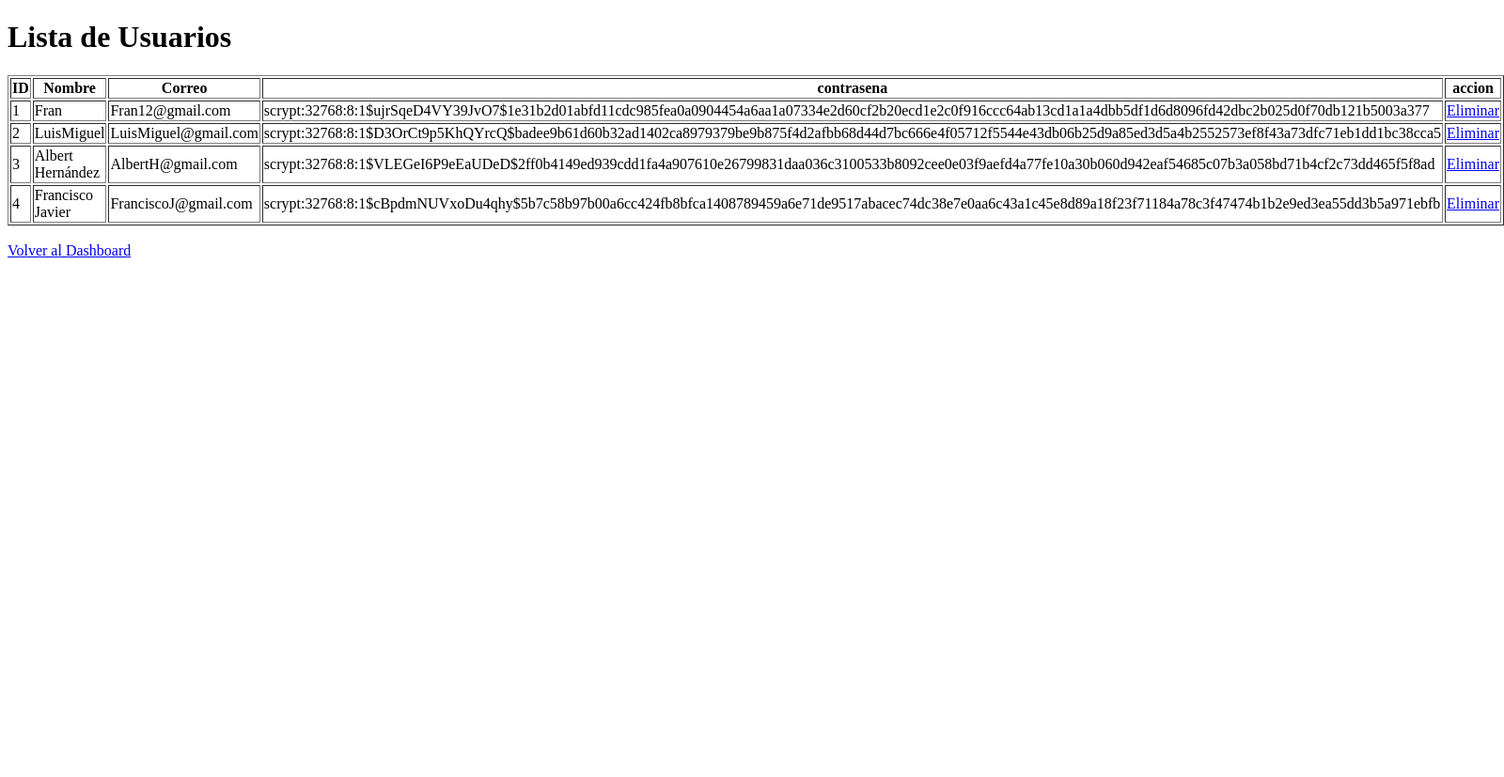
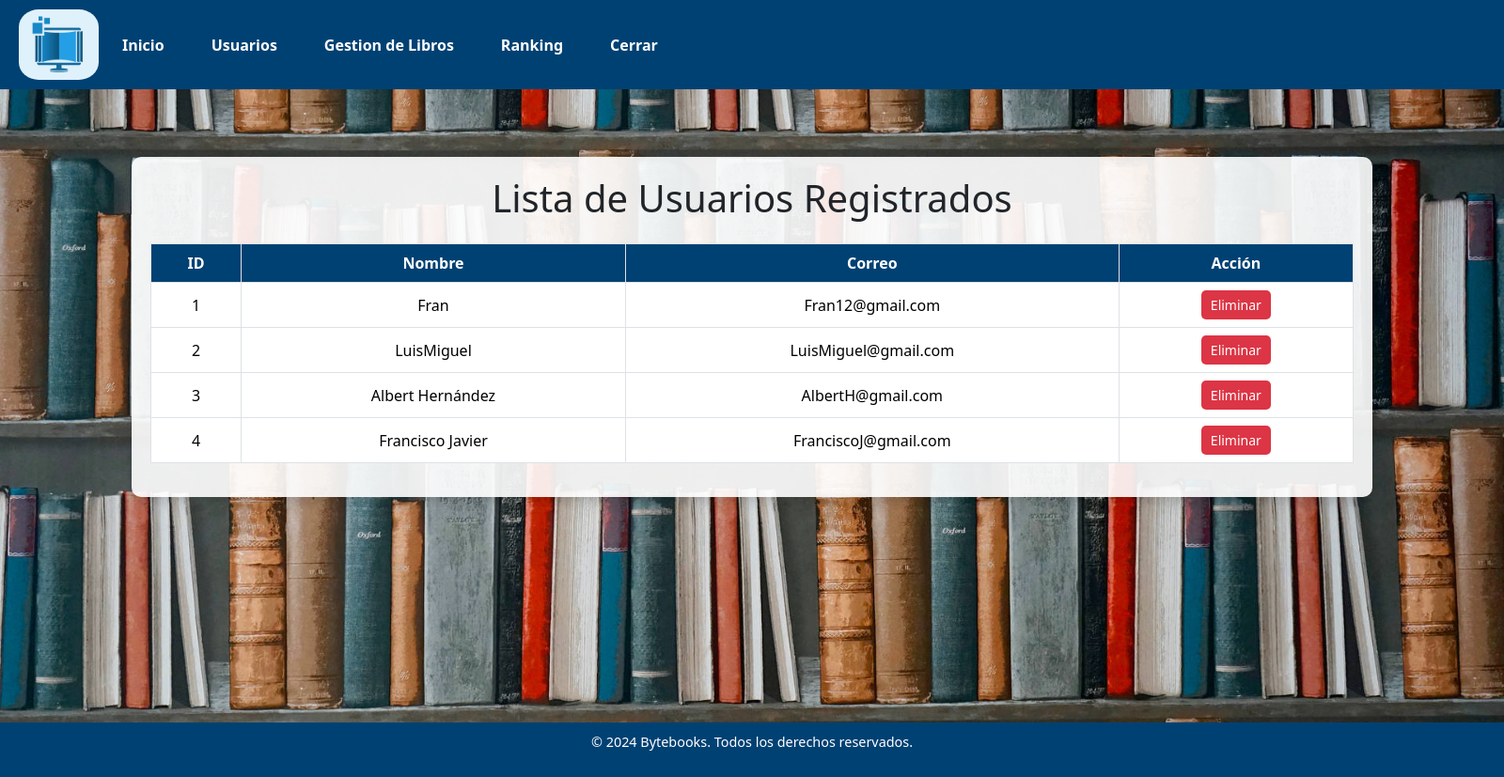
Before and after one commit to Codemaker83639/Bytebooks_2.0, a Flask app: page /admin/users in a window 1600 px wide. Shown: the whole page at 94% size. Before the commit the page ends 274 px from the top, so only its background shows below. Run offline with Flask 3, Linux system fonts and the light colour scheme.

Commit message:
Admin cambios finales

```diff
--- a/templates/admin/dashboard.html
+++ b/templates/admin/dashboard.html
@@ -4,7 +4,7 @@
 <head>
     <meta charset="UTF-8">
     <meta name="viewport" content="width=device-width, initial-scale=1.0">
-    <title>Bytebooks</title>
+    <title>Admin</title>
     <link rel="icon" href="/static/images/Logoi.ico" type="image/x-icon">
     <link href="https://cdn.jsdelivr.net/npm/bootstrap@5.3.2/dist/css/bootstrap.min.css" rel="stylesheet">
 
--- a/templates/admin/users.html
+++ b/templates/admin/users.html
@@ -1,21 +1,85 @@
 <!DOCTYPE html>
 <html lang="es">
+
 <head>
     <meta charset="UTF-8">
     <meta name="viewport" content="width=device-width, initial-scale=1.0">
-    <title>Lista de Usuarios - Admin</title>
+    <title>Usuarios</title>
+    <link rel="icon" href="/static/images/Logoi.ico" type="image/x-icon">
+    <link href="https://cdn.jsdelivr.net/npm/bootstrap@5.3.2/dist/css/bootstrap.min.css" rel="stylesheet">
+
+    <style>
+        /* Fondo para todo el body */
+        body {
+            height: 100%;
+            margin: 0;
+            background-image: url('/static/images/Fondo.jpg');
+            background-size: cover;
+            background-repeat: no-repeat;
+            background-attachment: fixed;
+            background-position: center;
+        }
+
+        /* Contenedor principal */
+        .table-container {
+            margin-top: 30px;
+            background-color: rgba(255, 255, 255, 0.9);
+            /* Fondo semitransparente */
+            padding: 20px;
+            border-radius: 10px;
+            box-shadow: 0 4px 15px rgba(0, 0, 0, 0.2);
+        }
+
+        /* Tabla */
+        .table th,
+        .table td {
+            vertical-align: middle;
+            text-align: center;
+        }
+
+        .table th {
+            background-color: #004173;
+            color: white;
+        }
+
+        /* Botones */
+        .btn-action {
+            font-size: 14px;
+            padding: 5px 10px;
+            border-radius: 5px;
+            transition: all 0.3s ease;
+        }
+
+        .btn-delete {
+            background-color: #dc3545;
+            border: none;
+            color: white;
+        }
+
+        .btn-delete:hover {
+            background-color: #c82333;
+            box-shadow: 0 4px 10px rgba(220, 53, 69, 0.4);
+        }
+    </style>
 </head>
+
 <body>
-    <h1>Lista de Usuarios</h1>
 
-    <table border="1">
+    {% include 'admin/Cabecera.html' %}
+    <br>
+    <br>
+
+    <div class="container my-4 table-container">
+        <h1 class="text-center mb-4">Lista de Usuarios Registrados</h1>
+
+        <div class="table-responsive">
+            <table class="table table-bordered">
                 <thead>
                     <tr>
                         <th>ID</th>
                         <th>Nombre</th>
                         <th>Correo</th>
-                <th>contrasena</th>
-                <th>accion</th>
+                        <th>Acción</th>
                     </tr>
                 </thead>
                 <tbody>
@@ -24,10 +88,8 @@
                         <td>{{ usuario.id }}</td>
                         <td>{{ usuario.nombre }}</td>
                         <td>{{ usuario.correo }}</td>
-                <td>{{ usuario.password }}</td>
                         <td>
-                    <!-- Aquí puedes agregar botones para editar, eliminar, etc. -->
-                    <a href="#">Eliminar</a>
+                            <a href="#" class="btn btn-delete btn-action">Eliminar</a>
                         </td>
                     </tr>
                     {% else %}
@@ -37,8 +99,19 @@
                     {% endfor %}
                 </tbody>
             </table>
+        </div>
+    </div>
+    <br>
+    <br>
+    <br>
+    <br>
+    <br>
+    <br>
+    <br>
+    <br>
+    <br>
 
-    <br>
-    <a href="{{ url_for('admin.dashboard') }}">Volver al Dashboard</a>
+    {% include 'admin/Pie.html' %}
 </body>
+
 </html>
```
Also changed, not shown: templates/admin/add_book.html (+133 -7 lines). Lines whose indentation alone changed are shown as unchanged.
